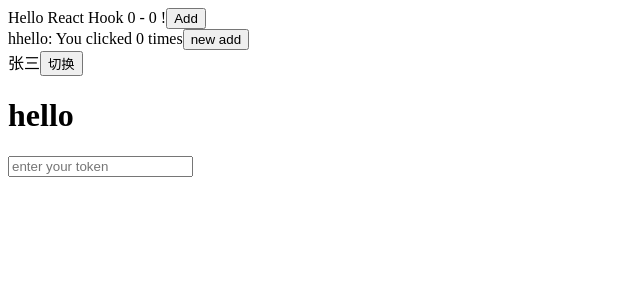
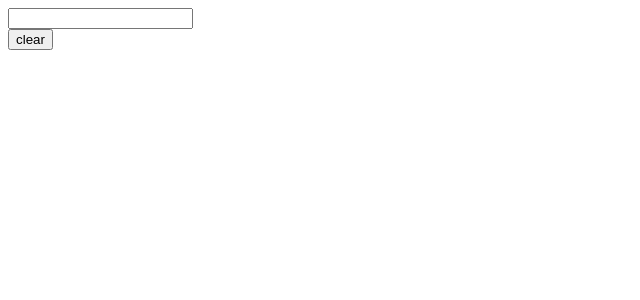
Before and after one commit to linylmfos/react_hook_demos, a React (Create React App) app: page / in a window 1280 px wide. Shown: the top 300 px of the page, without its empty margins (0-640 px from the left). Built offline with nearby package versions, Linux system fonts and the light colour scheme.

Commit message:
todolist

```diff
--- a/src/App.js
+++ b/src/App.js
@@ -3,15 +3,16 @@
 import Demo2 from "./components/Demo2"
 import User from "./components/Demo3/User";
 import Token from "./components/Demo3/Token"
-
+import TodoList from "./components/Demo4/TodoList"
 function App() {
 
   return (
     <div className="App">
-      <Demo1 />
+      {/* <Demo1 />
       <Demo2 />
       <User />
-      <Token />
+      <Token /> */}
+      <TodoList />
     </div>
   );
 }
--- /dev/null
+++ b/src/components/Demo4/TodoForm.js
@@ -0,0 +1,41 @@
+// import React, { useState } from "react"
+
+// const TodoForm = () => {
+//     const [value, setValue] = useState("")
+
+//     return (
+//         <div>
+//             <input type="text" value={ value } onChange={ (e) => { setValue(e.target.value) } } />
+//         </div>
+//     )
+// }
+
+// export default TodoForm
+
+import React, { useState } from "react"
+const useInputValue = (initialValue) => {
+    const [value, setValue] = useState (initialValue)
+    return {
+        value,
+        onChange: e => setValue(e.target.value),
+        resetValue: () => setValue("")
+    }
+}
+
+const TodoForm = ({onSubmit}) => {
+
+    const { resetValue, ...text } = useInputValue("")
+    function onSubmitHandler(e) {
+        e.preventDefault();
+        onSubmit(text.value );
+        resetValue(); // 清空输入框
+    }
+
+    return (
+        <form onSubmit={ onSubmitHandler } >
+            <input type="text" {...text}  />
+        </form>
+    )
+}
+
+export default TodoForm;
--- /dev/null
+++ b/src/components/Demo4/TodoList.js
@@ -0,0 +1,32 @@
+import React, {useState} from "react"
+import TodoForm from "./TodoForm"
+
+const TodoList = () => {
+    /* todoList是数组 */
+    const [todos, setTodos] = useState([]);
+    function setValue(text) {
+        setTodos([{ text }, ...todos]);
+        console.log('todos', todos);
+    }
+
+    return (
+        <div>
+            <TodoForm onSubmit={ setValue } />
+            <div>
+                {
+                    todos.map((element, index) => {
+                        console.log('ele', element);
+                        return (
+                            <div key={index} >
+                                { element.text }
+                            </div>
+                        )
+                    })
+                }
+            </div>
+            <button onClick={ () => { setTodos([]) } }>clear</button>
+        </div>
+    )
+}
+
+export default TodoList
```
